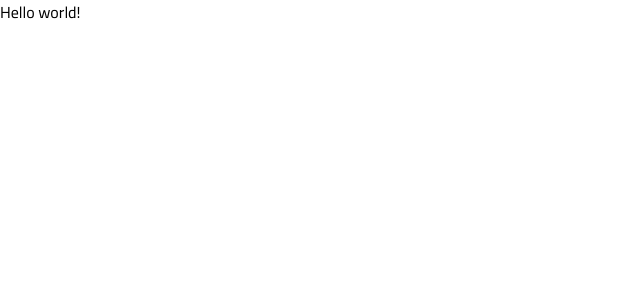
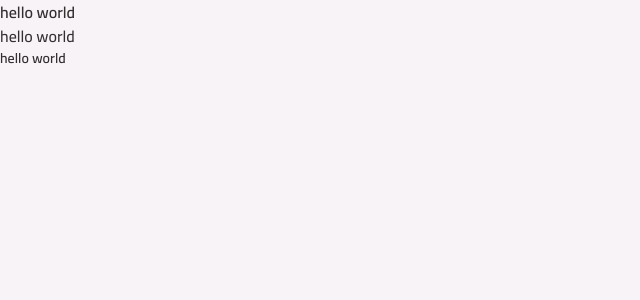
Before and after one commit to CaioLima10/todo-list-estudo, a React (Vite) app: page / in a window 1280 px wide. Shown: the top 300 px of the page, without its empty margins (0-640 px from the left). Built offline with nearby package versions, Linux system fonts and the light colour scheme.

Commit message:
create component text

```diff
--- a/index.html
+++ b/index.html
@@ -1,12 +1,12 @@
 <!doctype html>
-<html lang="en">
+<html lang="pt-BR">
   <head>
     <meta charset="UTF-8" />
     <link rel="icon" type="image/svg+xml" href="/favicon.svg" />
     <meta name="viewport" content="width=device-width, initial-scale=1.0" />
     <title>ToDo List</title>
   </head>
-  <body>
+  <body class="bg-gray-100">
     <div id="root"></div>
     <script type="module" src="/src/main.tsx"></script>
   </body>
--- a/package.json
+++ b/package.json
@@ -11,6 +11,7 @@
   },
   "dependencies": {
     "@tailwindcss/vite": "^4.3.0",
+    "class-variance-authority": "^0.7.1",
     "react": "^19.2.6",
     "react-dom": "^19.2.6",
     "tailwindcss": "^4.3.0"
--- a/src/App.tsx
+++ b/src/App.tsx
@@ -1,7 +1,11 @@
+import { Text } from "./components/text/text";
+
 export function App() {
   return (
     <>
-      <div className="text-shadow-pink-base w-full h-screen">Hello world!</div>
+      <Text as="h1" children="hello world" variant={"body-md-regular"}/>
+      <Text  children="hello world" variant={"bold-md"}/>
+      <Text as="h1" children="hello world" variant={"body-sm-semibold"}/>
     </>
   )
 }
--- /dev/null
+++ b/src/components/text/text-variants-cva.tsx
@@ -0,0 +1,14 @@
+import { cva } from 'class-variance-authority'
+
+export const textVariants = cva(['font-sans', 'text-gray-400'], {
+  variants: {
+    variant: {
+      'body-sm-semibold': 'text-sm leading-5 font-semibold',
+      'bold-md': 'text-md leading-5 font-medium',
+      'body-md-regular': 'text-base leading-6 font-semibold'
+    },
+    defaultVariants: {
+      variant: 'body-md'
+    }
+  }
+})
--- /dev/null
+++ b/src/components/text/text.tsx
@@ -0,0 +1,21 @@
+import React from 'react'
+import { textVariants } from './text-variants-cva'
+import type { VariantProps } from 'class-variance-authority'
+
+
+interface TextProps extends VariantProps<typeof textVariants> {
+  as?: keyof React.JSX.IntrinsicElements
+  className?: string
+  children?: React.ReactNode
+
+}
+
+export function Text({ children, as = 'span', className, variant, ...props }: TextProps){
+  return React.createElement(
+    as, {
+      className: textVariants({ variant, className }),
+      ...props,
+    },
+    children
+  )
+}
```
Also changed, not shown: src/assets/image/logo-todo-list.svg (added), 1 other file (tests, documents, lock files or other folders).
